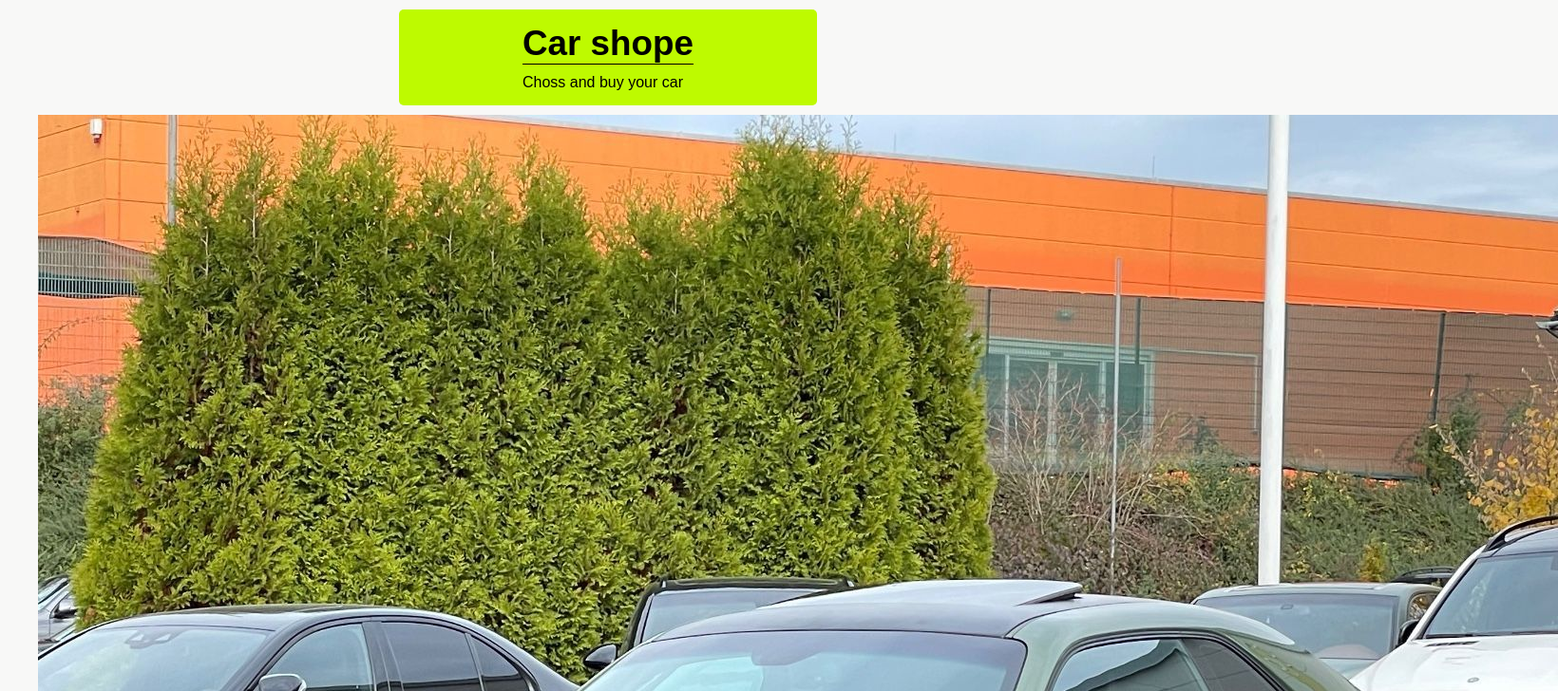
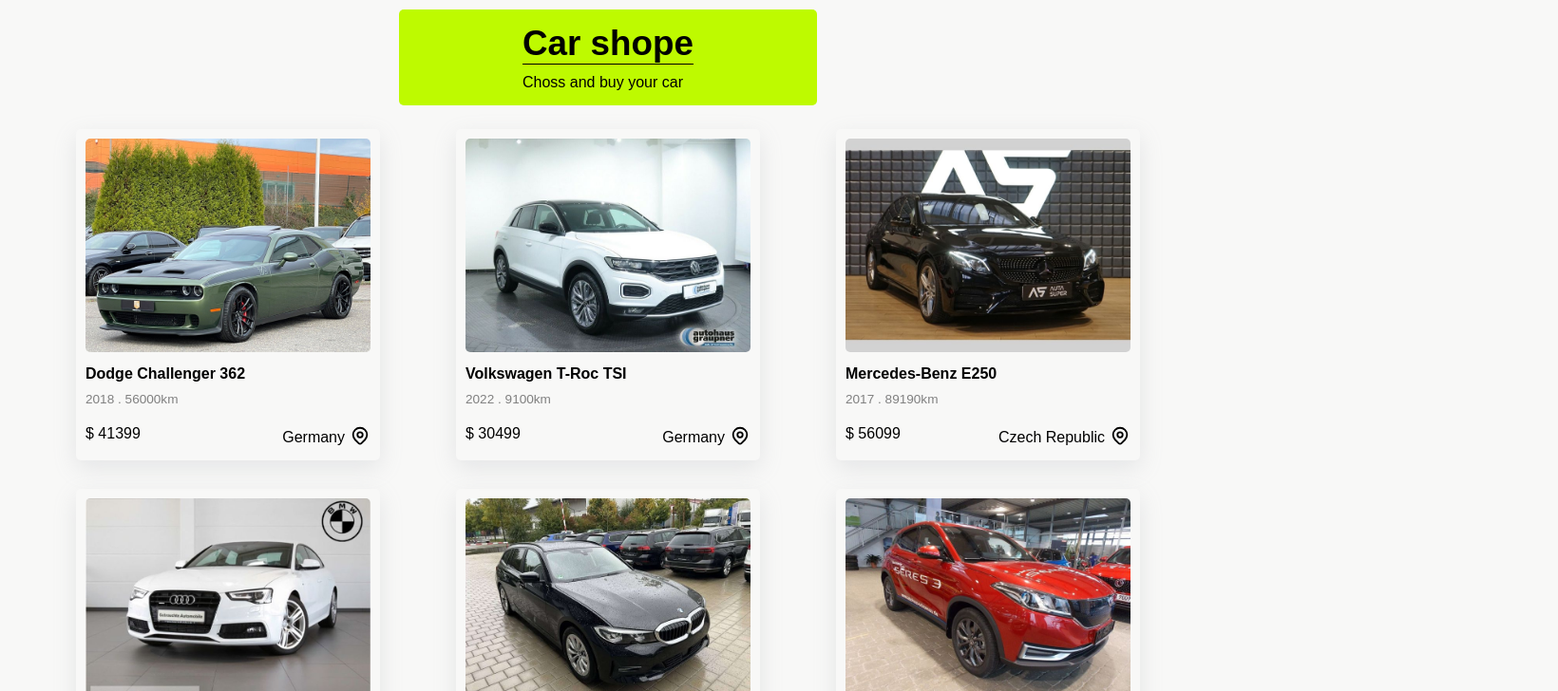
Before and after one commit to AliTaghawi/next-tutorial-projects, a Next.js app in the folder carshope-botocar-project/: page /cars in a window 1280 px wide. Shown: the top 728 px of the page at 95% size, 1640 px wide, since content can reach past the window. Built offline with nearby package versions, Linux system fonts and the light colour scheme.

Commit message:
<car shope project> adding styles to card module component

```diff
--- a/carshope-botocar-project/components/modules/Card.module.css
+++ b/carshope-botocar-project/components/modules/Card.module.css
@@ -0,0 +1,46 @@
+.container {
+  box-shadow: rgba(149, 157, 165, 0.2) 0px 8px 24px;
+  width: fit-content;
+  border-radius: 5px;
+  overflow: hidden;
+  padding: 10px;
+  margin: 15px;
+}
+
+.image {
+  width: 300px;
+  border-radius: 5px;
+}
+
+.title {
+  margin: 10px 0;
+}
+
+.detail {
+  font-size: 0.85rem;
+  color: grey;
+  margin: 5px 0;
+}
+
+.footer {
+  display: flex;
+  justify-content: space-between;
+  margin: 20px 0 5px;
+}
+
+.price {
+  background-color: #befa00;
+  padding: 3px 5px;
+  border-radius: 5px;
+  font-size: 0.9rem;
+  font-weight: 700;
+}
+
+.location {
+  display: flex;
+  align-items: flex-end;
+}
+
+.location p {
+  margin-right: 5px;
+}
```
